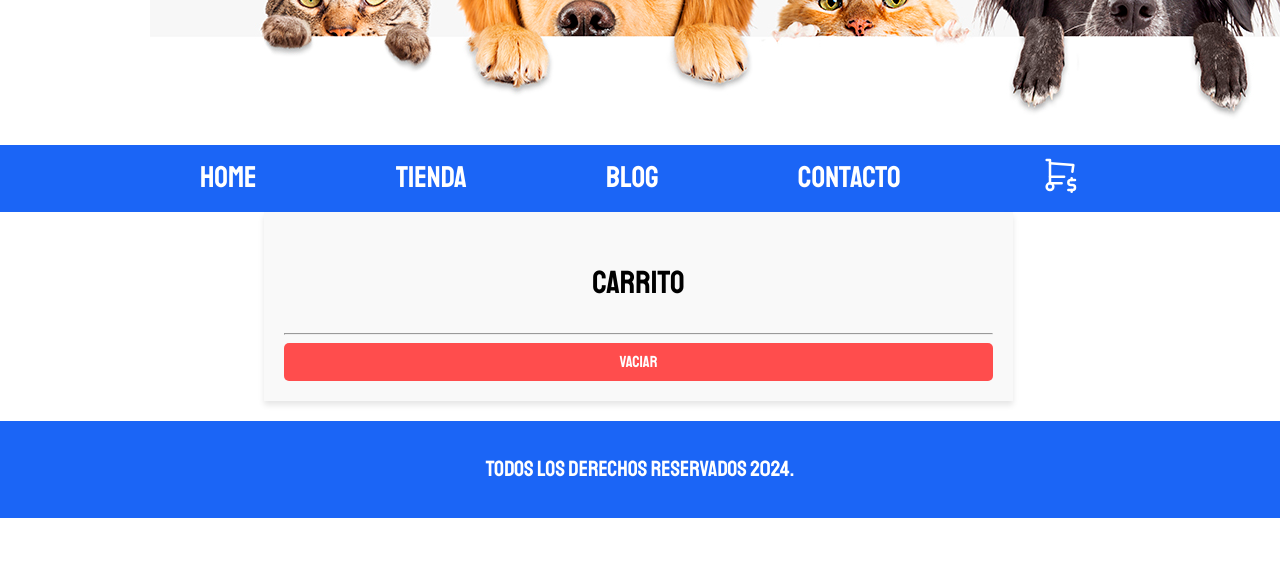
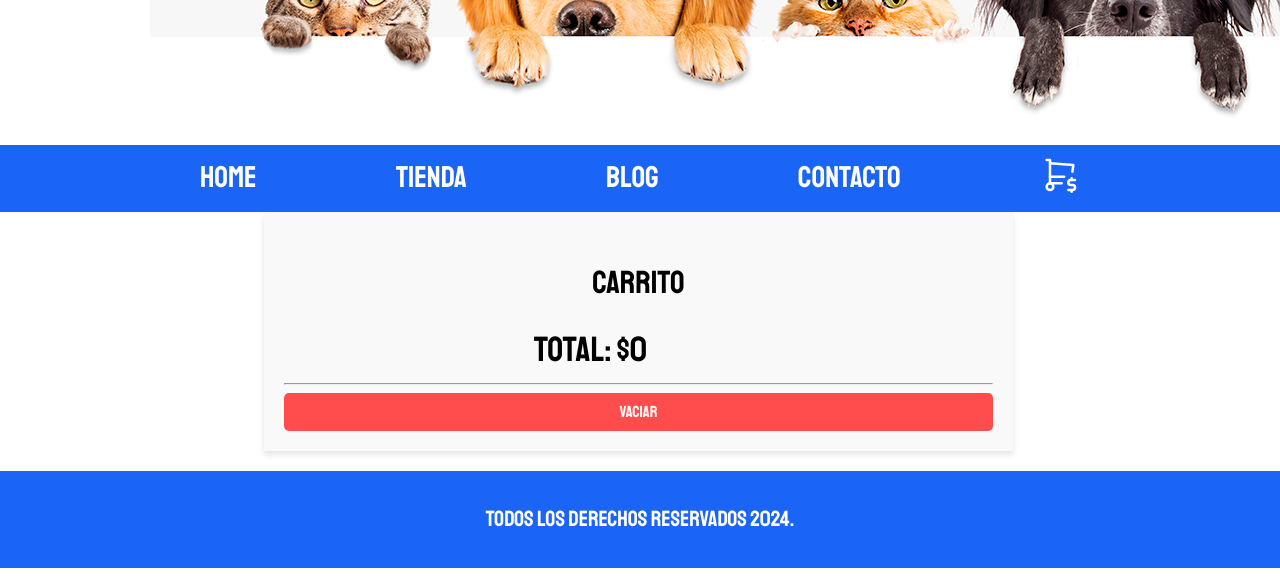
Before and after one commit to Juan8516/veterinariaSanCarlos, a plain HTML site: page carrito.html in a window 1280 px wide. Shown: the part 225-803 px from the top of the page. Drawn offline with Linux system fonts and the light colour scheme; the site is published under a folder, as on GitHub Pages, so addresses that start at the root find nothing.

Commit message:
fix: se soluciona problema para cargar script en repositorio

```diff
--- a/carrito.html
+++ b/carrito.html
@@ -61,7 +61,7 @@
         <p class="footer__texto">Todos los derechos reservados 2024.</p>
     </footer>
 
-    <script src="/Script/script.js"></script>
+    <script src="Script/script.js"></script>
 
 </body>
 </html>
```
Also changed, not shown: tienda.html (+1 -1 lines).
